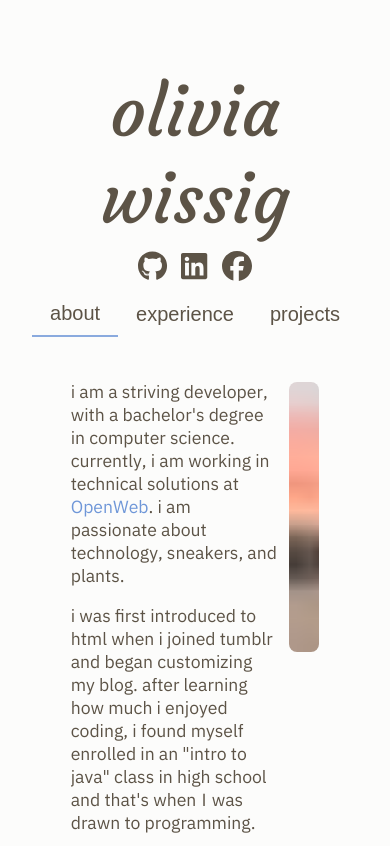
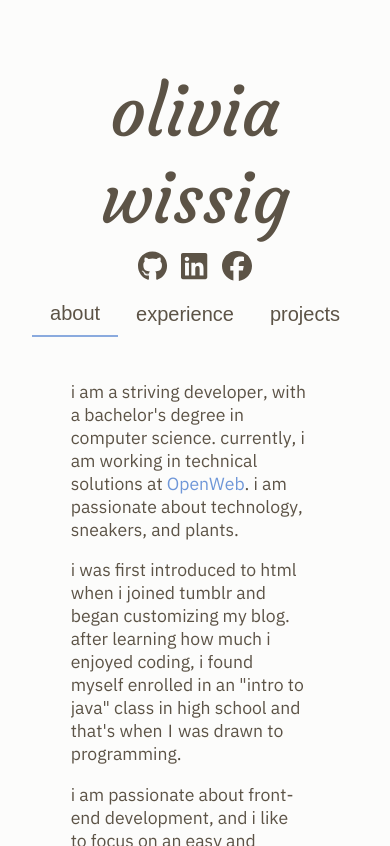
Before and after one commit to oliviawissig/oliviawissig.github.io, a React (Create React App) app: page / in a window 390 px wide. Built offline with nearby package versions, Linux system fonts and the light colour scheme.

Commit message:
fixed mobile view for about me

```diff
--- a/package.json
+++ b/package.json
@@ -12,6 +12,7 @@
     "@testing-library/jest-dom": "^5.16.3",
     "@testing-library/react": "^12.1.4",
     "@testing-library/user-event": "^13.5.0",
+    "gh-pages": "^5.0.0",
     "install": "^0.13.0",
     "npm": "^8.6.0",
     "react": "^18.0.0",
--- a/src/components/AboutDesc.js
+++ b/src/components/AboutDesc.js
@@ -30,7 +30,7 @@ function AboutDesc() {
                       <FontAwesomeIcon className="skill" icon="fa-brands fa-python"/>
                 </span>
         </div>
-        <div className="blur-load" style={{backgroundImage: "url(" + meS + ")", height:270, width:270, borderRadius:"8px"}}>
+        <div className="blur-load blur-load-me" style={{backgroundImage: "url(" + meS + ")", height:270, width:270, borderRadius:"8px"}}>
             <img src={me} alt="me holding a flower bouquet" height={270} width={270} className="me" loading={"lazy"}></img>
         </div>
     </div>);
--- a/src/styles/About.css
+++ b/src/styles/About.css
@@ -45,7 +45,7 @@ img:hover {
 }
 
 @media only screen and (max-width: 1100px) {
-    .me {
+    .blur-load-me {
         display: none;
     }
 }
```
Also changed, not shown: 25 other files (tests, documents, lock files or other folders).
